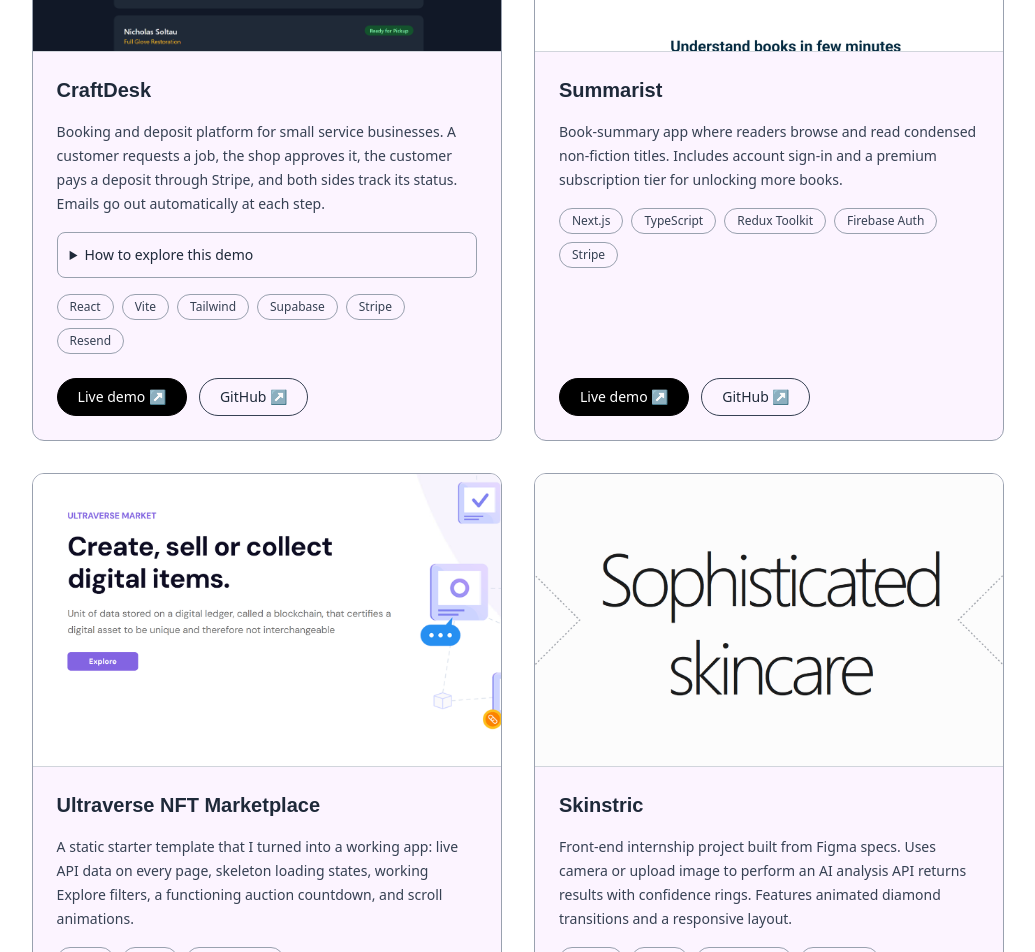
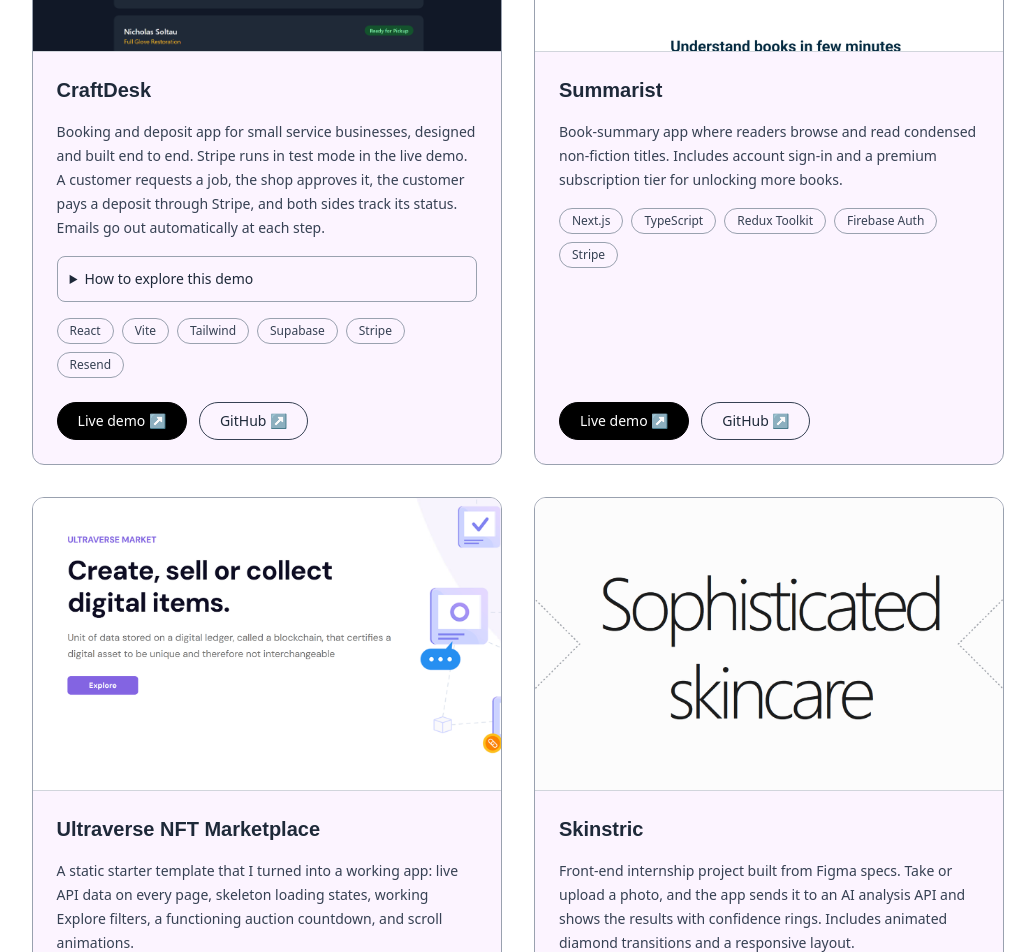
Before and after one commit to NickSoltau/portfolio, a Next.js app: page / in a window 1280 px wide. Shown: the part 2220-3172 px from the top of the page, without its empty margins (122-1157 px from the left). Built offline with nearby package versions, Linux system fonts and the light colour scheme; a web font is replaced by a local one.

Commit message:
Revise project descriptions in assets.js
Updated project descriptions for CraftDesk and Skinstric to enhance clarity and detail.

```diff
--- a/assets/assets.js
+++ b/assets/assets.js
@@ -37,7 +37,7 @@ export const assets = {
 export const workData = [
     {
         title: 'CraftDesk',
-        description: 'Booking and deposit platform for small service businesses. A customer requests a job, the shop approves it, the customer pays a deposit through Stripe, and both sides track its status. Emails go out automatically at each step.',
+        description: 'Booking and deposit app for small service businesses, designed and built end to end. Stripe runs in test mode in the live demo. A customer requests a job, the shop approves it, the customer pays a deposit through Stripe, and both sides track its status. Emails go out automatically at each step.',
         stack: ['React', 'Vite', 'Tailwind', 'Supabase', 'Stripe', 'Resend'],
         live: 'https://craft-desk-rho.vercel.app',
         github: 'https://github.com/NickSoltau/craftDesk',
@@ -70,7 +70,7 @@ export const workData = [
     },
     {
         title: 'Skinstric',
-        description: 'Front-end internship project built from Figma specs. Uses camera or upload image to perform an AI analysis API returns results with confidence rings. Features animated diamond transitions and a responsive layout.',
+        description: 'Front-end internship project built from Figma specs. Take or upload a photo, and the app sends it to an AI analysis API and shows the results with confidence rings. Includes animated diamond transitions and a responsive layout.',
         stack: ['Next.js', 'React', 'Tailwind CSS', 'Fetch API'],
         live: 'https://skinstric-phi-olive.vercel.app/',
         github: 'https://github.com/NickSoltau/Skinstric',
```
